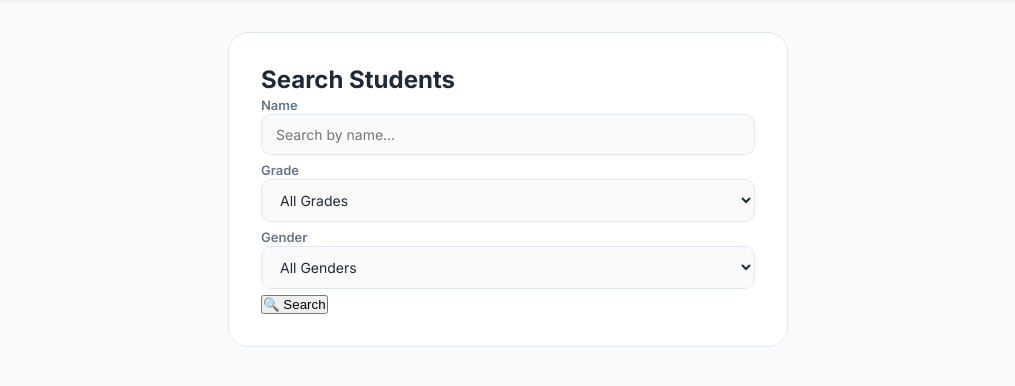
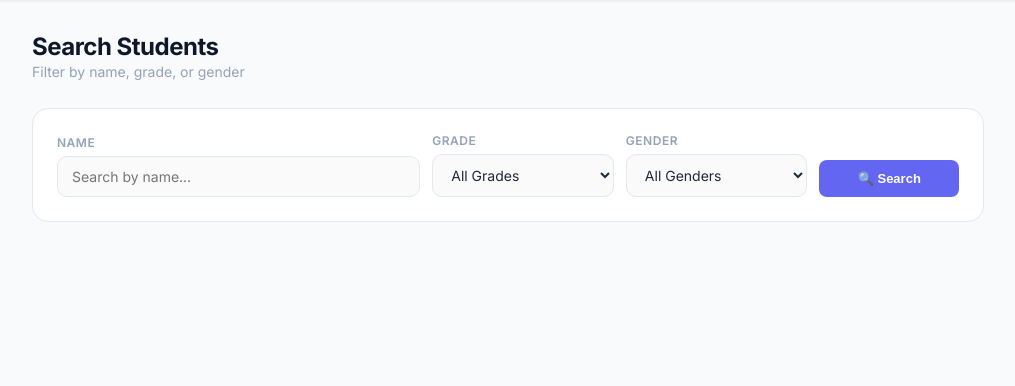
Before and after one commit to krimongurung524-rgb/Student-management-system, a Django app: page /students/search/ in a window 1280 px wide. Shown: the part 64-450 px from the top of the page, without its empty margins (132-1147 px from the left). Run offline with Django 5.2, Linux system fonts and the light colour scheme; a user stored in the database is signed in.

Commit message:
search templates is added

```diff
--- a/studentms/templates/core/student_search.html
+++ b/studentms/templates/core/student_search.html
@@ -1,44 +1,80 @@
 {% extends 'core/base.html' %}
+{% load custom_tags %}
 
-{% block title %}Search Students — Student MS{% endblock %}
+{% block title %}Search — Student MS{% endblock %}
 
 {% block content %}
-<div class="form-card" style="margin-bottom:30px;">
-    <h2>Search Students</h2>
+
+<div class="page-header">
+    <div>
+        <h1 class="page-title">Search Students</h1>
+        <p class="page-subtitle">Filter by name, grade, or gender</p>
+    </div>
+</div>
+
+<div class="search-card">
     <form method="GET">
+        <div class="search-grid">
             {% for field in form %}
-            <div style="margin-bottom:4px;">
-                <label style="font-size:13px; color:#64748b; font-weight:600;">
+                <div class="form-group" style="margin-bottom:0;">
+                    <label style="font-size:12px; font-weight:600; color:#94a3b8;
+                                  text-transform:uppercase; letter-spacing:0.5px;">
                         {{ field.label }}
                     </label>
                     {{ field }}
-                {% if field.errors %}
-                    <p style="color:#ef4444; font-size:12px;">{{ field.errors.0 }}</p>
-                {% endif %}
                 </div>
             {% endfor %}
-        <button type="submit">🔍 Search</button>
+            <div>
+                <label style="font-size:12px; color:transparent;">Search</label>
+                <button type="submit" class="btn btn-primary"
+                        style="width:100%; justify-content:center; padding:11px 16px;">
+                    🔍 Search
+                </button>
+            </div>
+        </div>
     </form>
 </div>
 
 {% if request.GET %}
-    <h3 style="margin-bottom:16px; color:#1e293b;">
-        Results ({{ results|length }} students found)
-    </h3>
-    {% load custom_tags %}
+    <div class="page-header">
+        <div>
+            <h2 class="page-title" style="font-size:18px;">Results</h2>
+            <p class="page-subtitle">{{ results|length }} student(s) found</p>
+        </div>
+    </div>
+
     {% for student in results %}
         <div class="card">
-            <h3>{% gender_icon student.gender %} {{ student.full_name }}</h3>
-            <p class="meta">📧 {{ student.email }}</p>
+            <div class="card-avatar">
+                {% if student.profile_photo %}
+                    <img src="{{ student.profile_photo.url }}" alt="{{ student.full_name }}">
+                {% else %}
+                    {% gender_icon student.gender %}
+                {% endif %}
+            </div>
+            <div class="card-info">
+                <div class="card-name">{{ student.full_name }}</div>
+                <div class="card-meta">
+                    <span>📧 {{ student.email }}</span>
+                </div>
+                <div style="margin-top:8px; display:flex; gap:6px;">
                     <span class="badge badge-blue">{{ student.grade|grade_label }}</span>
                     <span class="badge badge-purple">{{ student.gender|capfirst }}</span>
-            <br>
-            <a class="view-btn" href="{% url 'student_detail' student.slug %}">
-                View Details →
+                </div>
+            </div>
+            <div class="card-actions">
+                <a href="{% url 'student_detail' student.slug %}" class="btn btn-secondary">
+                    View →
                 </a>
             </div>
+        </div>
     {% empty %}
-        <div class="empty-card">No students was found.</div>
+        <div class="empty-state">
+            <div class="icon">🔍</div>
+            <h3>No results found</h3>
+            <p>Try different search terms</p>
+        </div>
     {% endfor %}
 {% endif %}
+
 {% endblock %}
```
Lines whose indentation alone changed are shown as unchanged.
